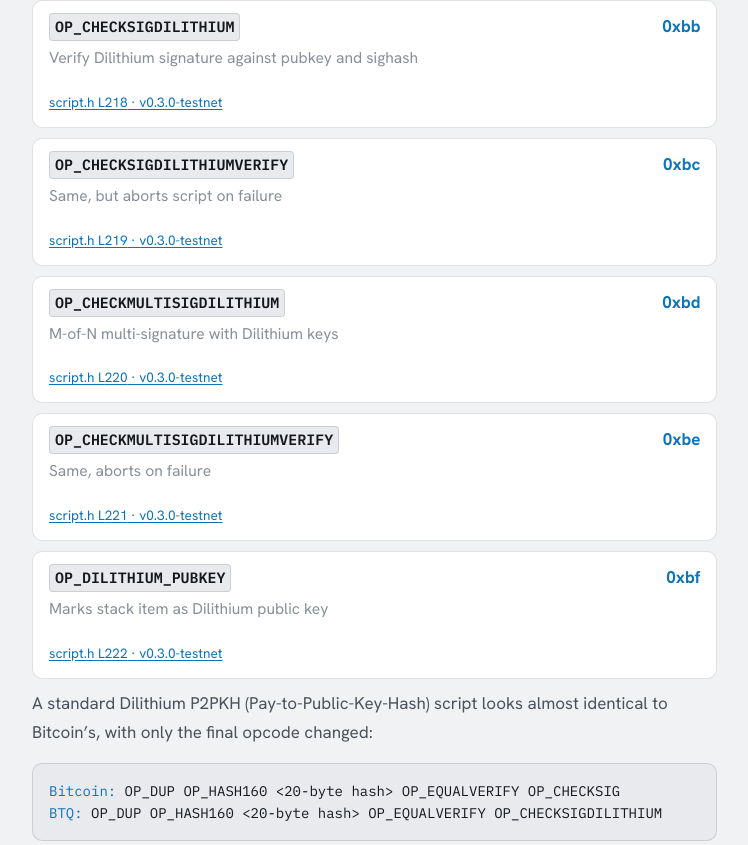
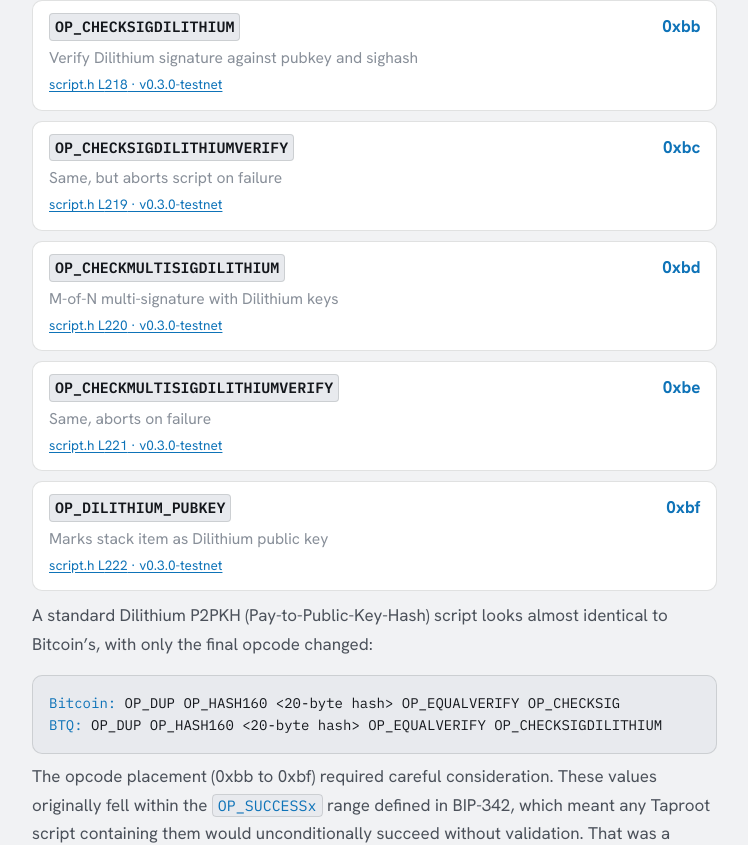
Before and after one commit to en-tropyc/bitcoin-quantum-website, a Next.js app: page /guides/quantum-secure-bitcoin/signature-migration in a window 1280 px wide. Shown: the part 2920-3765 px from the top of the page, without its empty margins (308-1056 px from the left). Built offline with nearby package versions, Linux system fonts and the light colour scheme.

Commit message:
fix(guides): use div for opcode detail line (consistent card spacing)

```diff
--- a/src/app/guides/quantum-secure-bitcoin/signature-migration/page.tsx
+++ b/src/app/guides/quantum-secure-bitcoin/signature-migration/page.tsx
@@ -166,7 +166,7 @@ export default function SignatureMigrationGuide() {
                 <code className="label">{op.name}</code>
                 <span className="ratio">{op.hex}</span>
               </div>
-              <p className="detail">{op.purpose}</p>
+              <div className="detail">{op.purpose}</div>
               <a
                 className="src"
                 href={`${REPO}/src/script/script.h#L${op.line}`}
```
